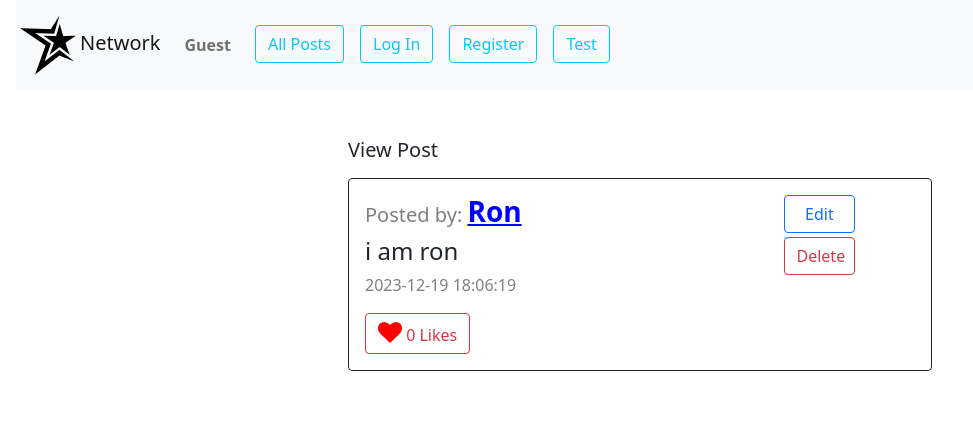
After one commit to rahulrofficial/socialnetwork, a Flask app: page /view_post/4 in a window 1280 px wide. The commit adds this page. Shown: the top 434 px of the page, without its empty margins (0-973 px from the left). Run offline with Flask 3, Linux system fonts and the light colour scheme.

Commit message:
delete and edit ,view options added

```diff
--- a/app.py
+++ b/app.py
@@ -314,6 +314,75 @@ def newpost():
     return render_template("new_post.html",user_id=session.get("user_id"))
 
 
+@app.route("/view_post/<int:post_id>", methods=["GET", "POST"])
+def view_post(post_id):
+    post=Posts.query.filter_by(id=post_id).first()
+
+    if request.method=="POST":
+
+        return jsonify({"post_id":post.id,"owner_id":post.person_id,"content":post.content})
+
+
+    return render_template("view_post.html",user_id=session.get("user_id"),post=post)
+
+@app.route("/post_data/<int:post_id>", methods=["GET"])
+def post_data(post_id):
+    post=Posts.query.filter_by(id=post_id).first()
+
+    if request.method=="GET":
+
+        return jsonify({"post_id":post.id,"owner_id":post.person_id,"content":post.content})
+
+    return jsonify({"error": "GET request required."})
+
+
+
+
+@app.route("/post_manipulation/<int:post_id>", methods=["GET", "POST"])
+@login_required
+def post_manipulation(post_id):
+
+    if request.method != "POST":
+        return jsonify({"error": "POST request required."})
+
+    data=request.json
+    user_id=session.get("user_id")
+    post=Posts.query.filter_by(id=post_id).first()
+
+    if not user_id==post.person_id:
+        return jsonify({"error": "Unauthorized Action.","status":403} )
+
+
+
+    action=data.get("action")
+
+
+    if action is not None:
+
+        if action=='edit':
+            post.content=data.get("content")
+            db.session.add(post)
+            db.session.commit()
+            return jsonify({"success": "Edited Successfully","status":200} )
+        elif action=='delete':
+            db.session.delete(post)
+            db.session.commit()
+            print("deleted")
+            return jsonify({"success": "Deleted Successfully","status":200} )
+
+
+
+
+
+
+
+
+
+
+
+
+
+
 
 
 @app.route("/test", methods=["GET", "POST"])
--- a/static/network.js
+++ b/static/network.js
@@ -3,31 +3,70 @@ document.addEventListener("DOMContentLoaded", function (event) {
 
 if (document.getElementById("profile_div"))
 {
-    if(document.querySelector("#unfollow_btn")){
-        document.querySelector("#unfollow_btn").addEventListener('click',(event)=>{
+    if(document.querySelector("#unfollow_btn"))
+    {
+        document.querySelector("#unfollow_btn").addEventListener('click',(event)=>
+        {
             follow_unfollow(event,"unfollow")
         });
     }
 
 
-    if(document.getElementById("follow_btn")){
-        document.getElementById("follow_btn").addEventListener('click',(event)=>{
+    if(document.getElementById("follow_btn"))
+    {
+        document.getElementById("follow_btn").addEventListener('click',(event)=>
+        {
             follow_unfollow(event,"follow")
         });
     }
+
+}
+if (document.getElementById("index_div"))
+{
+
+    document.querySelectorAll(".view_btn").forEach(btn=>{
+        btn.addEventListener("click",(event)=>{
+            view=event.target
+
+            window.location.replace(`/view_post/${view.dataset.post_id}`);
+
+
+        });
+    });
+
+
+    document.querySelectorAll(".delete_btn").forEach(btn=>{
+        btn.addEventListener("click",(event)=>{
+            post_manipulation(event,"delete");
+
+        });
+    });
+
+    document.querySelectorAll(".edit_btn").forEach(btn=>{
+        btn.addEventListener("click",(event)=>{
+            var post_id=event.target.dataset.post_id
+            var submit=document.getElementById(`index_submit_btn_${post_id}`)
+
+            var delete_btn=document.getElementById(`index_delete_btn_${post_id}`)
+            event.target.style.display="none";
+
+            delete_btn.style.display="none";
+            submit.style.display="block";
+            post_manipulation(event,"edit");
+
+        });
+    });
+
+
 
 
 }
 
 
-
-
-
-
-
 });
 
-function follow_unfollow(event,action){
+function follow_unfollow(event,action)
+{
     profile_id =parseInt( event.target.dataset.profile_id);
     if (action=="follow"){
 
@@ -46,7 +85,8 @@ function follow_unfollow(event,action){
 
     }
     else if (action=="unfollow"){
-        fetch(`/follow_unfollow/${profile_id}`, {
+        fetch(`/follow_unfollow/${profile_id}`,
+        {
 			"method": "PUT",
             "headers": {"Content-Type": "application/json"},
 			"body": JSON.stringify({
@@ -62,3 +102,84 @@ function follow_unfollow(event,action){
 
     }
 }
+
+function post_manipulation(event,action)
+{
+    post_id =parseInt( event.target.dataset.post_id);
+
+    if (action=="edit")
+    {
+        var post_id=event.target.dataset.post_id
+        var submit=document.getElementById(`index_submit_btn_${post_id}`)
+        var delete_btn=document.getElementById(`index_delete_btn_${post_id}`)
+        var edit_btn=document.getElementById(`index_edit_btn_${post_id}`)
+
+        fetch(`/post_data/${post_id}`).then(response=>response.json()).then((post) =>
+        {
+            var content_div=document.getElementById(`index_content_div_${post_id}`)
+            content_div.innerHTML=`<textarea class='form-control mt-2' id='editedtext'>${post.content}</textarea>`;
+            submit.addEventListener("click",(submit_event)=>
+            {
+                var edited_text=document.getElementById("editedtext").value;
+                fetch(`/post_manipulation/${post_id}`,
+                {
+                    "method": "POST",
+                    "headers": {"Content-Type": "application/json"},
+                    "body": JSON.stringify({
+                        content: edited_text,
+                        action:"edit"
+                    }),
+                }).then((response) => response.json()).then(data=>
+                    {
+                        if (data.status == 200)
+                        {
+                        fetch(`/post_data/${post_id}`, { method: "GET" })
+                            .then((post_response) => post_response.json())
+                            .then((post) =>
+                            {
+                                content_div.innerHTML = `<h6 class="mt-2">${post.content}</h6>`;
+                                edit_btn.style.display="block";
+                                delete_btn.style.display="block";
+                                submit.style.display="none";
+                            });
+
+                        }
+                    });
+
+            });
+		});
+
+
+    }
+    else if (action="delete")
+    {
+        var display_div=document.getElementById(`display_div_${post_id}`)
+        display_div.style.display="none";
+        fetch(`/post_manipulation/${post_id}`,
+                {
+                    "method": "POST",
+                    "headers": {"Content-Type": "application/json"},
+                    "body": JSON.stringify({
+                        action:"delete"
+                    }),
+                }).then((response) => response.json()).then(data=>
+                    {
+                        if (data.status == 200)
+                        {
+                           alert("Post Deleted Successfully");
+
+                        }
+                    });
+
+
+
+
+    }
+
+
+
+
+
+
+
+}
--- a/templates/layout.html
+++ b/templates/layout.html
@@ -1,98 +1,101 @@
-
-
 <!DOCTYPE html>
 <html lang="en">
 	<head>
+		<meta name="viewport" content="width=device-width, initial-scale=1.0">
 		<title>{% block title %}Social Network{% endblock %}</title>
-		<link href='/static/styles.css' rel="stylesheet" />
+		<link href="/static/styles.css" rel="stylesheet" />
 
-		<link href="https://cdn.jsdelivr.net/npm/bootstrap@5.0.2/dist/css/bootstrap.min.css" rel="stylesheet" integrity="sha384-EVSTQN3/azprG1Anm3QDgpJLIm9Nao0Yz1ztcQTwFspd3yD65VohhpuuCOmLASjC" crossorigin="anonymous">
+		<link
+			href="https://cdn.jsdelivr.net/npm/bootstrap@5.0.2/dist/css/bootstrap.min.css"
+			rel="stylesheet"
+			integrity="sha384-EVSTQN3/azprG1Anm3QDgpJLIm9Nao0Yz1ztcQTwFspd3yD65VohhpuuCOmLASjC"
+			crossorigin="anonymous" />
 
-			<link href="/static/favicon.ico" rel="icon">
-
+		<link href="/static/favicon.ico" rel="icon" />
+		<link
+			rel="stylesheet"
+			href="https://cdnjs.cloudflare.com/ajax/libs/font-awesome/4.7.0/css/font-awesome.min.css" />
 
 		{% block script %}
-		<script src="https://cdn.jsdelivr.net/npm/bootstrap@5.0.2/dist/js/bootstrap.bundle.min.js" integrity="sha384-MrcW6ZMFYlzcLA8Nl+NtUVF0sA7MsXsP1UyJoMp4YLEuNSfAP+JcXn/tWtIaxVXM" crossorigin="anonymous"></script>
-		<script src='/static/network.js'></script>
+		<script
+			src="https://cdn.jsdelivr.net/npm/bootstrap@5.0.2/dist/js/bootstrap.bundle.min.js"
+			integrity="sha384-MrcW6ZMFYlzcLA8Nl+NtUVF0sA7MsXsP1UyJoMp4YLEuNSfAP+JcXn/tWtIaxVXM"
+			crossorigin="anonymous"></script>
+		<script src="/static/network.js"></script>
 		{% endblock %}
 	</head>
 	<body>
 		<nav class="navbar navbar-expand-lg navbar-light bg-light ms-3">
-			<a class="navbar-brand" id="network" href="/">Network</a>
+			<a class="navbar-brand" id="network" href="/"
+				><img src="/static/favicon.ico" alt="" />Network</a
+			>
 
 			<div>
 				<ul class="navbar-nav mr-auto">
 					<li class="nav-item">
 						{% if current_user %}
 						<a class="nav-link me-3" id="username"
-							><strong>{{current_user.username}}</strong
-							></a
+							><strong>{{current_user.username}}</strong></a
 						>
 						{%else%}
-						<a class="nav-link me-3" id="username"
-							><strong>Guest</strong
-							></a
-						>
+						<a class="nav-link me-3" id="username"><strong>Guest</strong></a>
 
 						{%endif%}
 					</li>
 
 					<li class="nav-item">
-						<a class="btn btn-outline-info me-3" href="/" id="allpost">All Posts</a>
+						<a class="btn btn-outline-info me-3" href="/" id="allpost"
+							>All Posts</a
+						>
 					</li>
 
 					{% if current_user %}
 					<li class="nav-item">
-						<a class="btn btn-outline-info me-3" href="/following" id="follow">Following</a>
+						<a class="btn btn-outline-info me-3" href="/following" id="follow"
+							>Following</a
+						>
 					</li>
 					<li class="nav-item" id="newpost">
-						<a class="btn btn-outline-info me-3" href="/newpost" id="newpost">New Post</a>
+						<a class="btn btn-outline-info me-3" href="/newpost" id="newpost"
+							>New Post</a
+						>
 					</li>
 					<li class="nav-item">
-						<a class="btn btn-outline-info me-3" href="/logout"
-							>Log Out</a
-						>
+						<a class="btn btn-outline-info me-3" href="/logout">Log Out</a>
 					</li>
 					{%else%}
 					<li class="nav-item">
-						<a class="btn btn-outline-info me-3" href="/login"
-							>Log In</a
-						>
+						<a class="btn btn-outline-info me-3" href="/login">Log In</a>
 					</li>
 					<li class="nav-item">
-						<a class="btn btn-outline-info me-3" href="/register"
-							>Register</a
-						>
+						<a class="btn btn-outline-info me-3" href="/register">Register</a>
 					</li>
 					{%endif%}
 					<li class="nav-item">
-						<a class="btn btn-outline-info me-3" href="/test"
-							>Test</a
-						>
+						<a class="btn btn-outline-info me-3" href="/test">Test</a>
 					</li>
-
 				</ul>
 			</div>
 		</nav>
 
 		<div class="body">
-			{% with messages = get_flashed_messages() %}
-  {% if messages %}
-    <ul class=flashes>
-    {% for message in messages %}
-	<div class="alert alert-warning alert-dismissible fade show w-75" role="alert">
-		<strong>{{ message }}</strong>
-		<button type="button" class="btn-close" data-bs-dismiss="alert" aria-label="Close"></button>
-	  </div>
+			{% with messages = get_flashed_messages() %} {% if messages %}
+			<ul class="flashes">
+				{% for message in messages %}
+				<div
+					class="alert alert-warning alert-dismissible fade show w-75"
+					role="alert">
+					<strong>{{ message }}</strong>
+					<button
+						type="button"
+						class="btn-close"
+						data-bs-dismiss="alert"
+						aria-label="Close"></button>
+				</div>
 
-    {% endfor %}
-    </ul>
-  {% endif %}
-{% endwith %}
-			{% block body %}
-
-			{% endblock %}
+				{% endfor %}
+			</ul>
+			{% endif %} {% endwith %} {% block body %} {% endblock %}
 		</div>
-
 	</body>
 </html>
--- /dev/null
+++ b/templates/view_post.html
@@ -0,0 +1,50 @@
+{% extends "layout.html" %} {% block body %}
+<div id="view_post_div">
+
+
+	<div id="post-view" class="container-fluid py-5 w-50">
+		<h5 class="ms-3">View Post</h5>
+
+
+		<div  class="border border-dark m-3 p-3 rounded">
+
+			<div  class="row">
+				<div class="col-9">
+					<h3>
+						<span style="color: grey; font-size: 20px">Posted by: </span
+						><a
+							style="font-weight: bold; color: blue"
+							href="/profile/{{post.owner.id}}"
+							>{{post.owner.username}}</a
+						>
+					</h3>
+					<h4 class="mt-2">{{post.content}}</h4>
+					<p><span style="color: grey">{{post.created_at}}</span></p>
+					<button class="btn btn-outline-danger">
+						<i style="font-size: 24px; color: red" class="fa">&#xf004;</i>
+						{{post.likes}} Likes
+					</button>
+				</div>
+
+				<div class="col-2 ">
+					<div class="row">
+
+					</div>
+					<div class="row">
+						<button data-post_id="{{post.id}}" class="btn btn-outline-primary mb-1 w-75 edit_btn">Edit</button>
+					</div>
+
+					<div class="row">
+						<button data-post_id="{{post.id}}" class="btn btn-outline-danger mb-1 w-75 delete_btn">Delete</button>
+					</div>
+				</div>
+			</div>
+		  </div>
+
+
+	</div>
+
+
+</div>
+
+{% endblock %}
```
Also changed, not shown: templates/index.html (+55 -35 lines), templates/test.html (+30 -0 lines), starnetwork.db, static/favicon.ico, static/star1-128x128.png (added), static/star1-256x256.png (added), static/star1.png (added), 3 other files.
